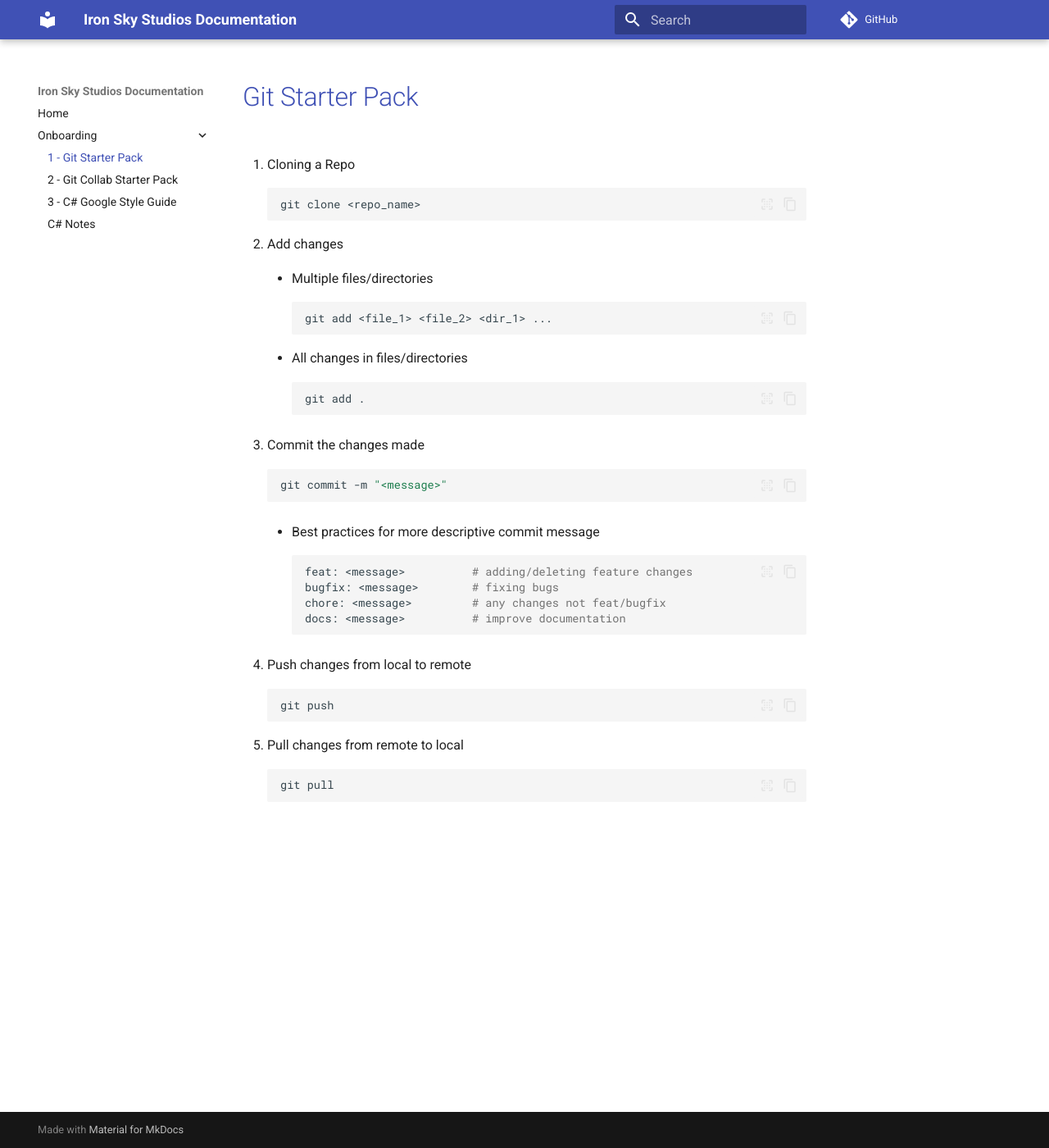
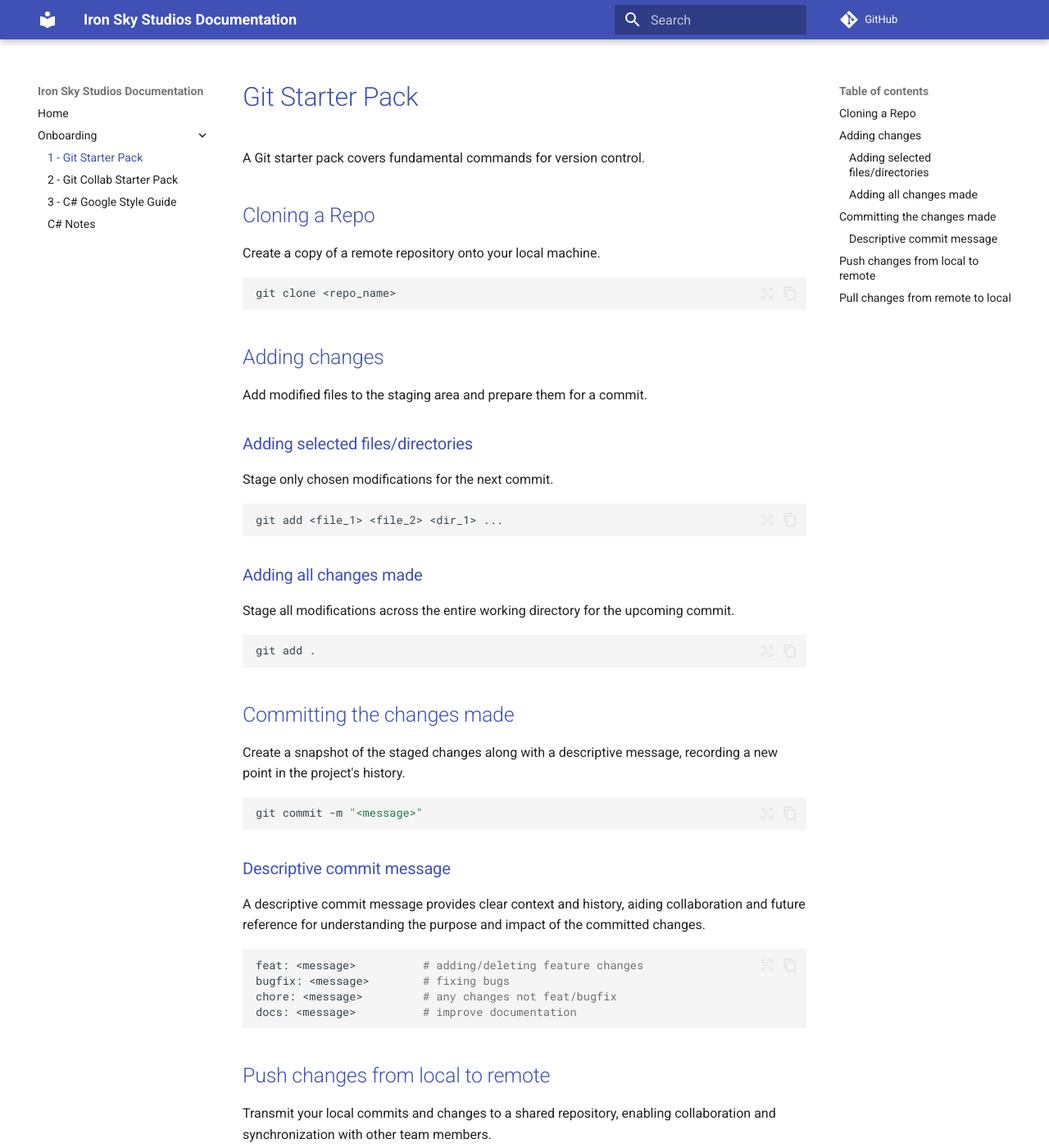
Before and after one commit to Iron-Sky-Studios/docs, an MkDocs documentation site: the page built from docs/onboarding/1-git-starter-pack.md, in a window 1280 px wide and 1400 px high. Shown: the whole window at 82% size. Built offline with MkDocs 1.6.1 and Material for MkDocs 9.7.7, drawn with Linux system fonts in a browser that asks for light colours; some of the changed text lies outside the part shown.

Commit message:
docs: update git starter pack

````diff
--- a/docs/onboarding/1-git-starter-pack.md
+++ b/docs/onboarding/1-git-starter-pack.md
@@ -1,49 +1,65 @@
 # Git Starter Pack
 
+A Git starter pack covers fundamental commands for version control.
+## Cloning a Repo
 
-1. Cloning a Repo
+Create a copy of a remote repository onto your local machine.
 
-    ```bash
-    git clone <repo_name>
-    ```
+```bash
+git clone <repo_name>
+```
 
-2. Add changes
+## Adding changes
 
-    - Multiple files/directories
+Add modified files to the staging area and prepare them for a commit.
 
-        ```bash
-        git add <file_1> <file_2> <dir_1> ...
-        ```
+### Adding selected files/directories
 
-    - All changes in files/directories
+Stage only chosen modifications for the next commit.
 
-        ```bash
-        git add .
-        ```
+```bash
+git add <file_1> <file_2> <dir_1> ...
+```
 
-3. Commit the changes made
+### Adding all changes made
 
-    ```bash
-    git commit -m "<message>"
-    ```
+Stage all modifications across the entire working directory for the upcoming commit.
 
-    - Best practices for more descriptive commit message
+```bash
+git add .
+```
 
-        ```bash
-        feat: <message>          # adding/deleting feature changes
-        bugfix: <message>        # fixing bugs
-        chore: <message>         # any changes not feat/bugfix
-        docs: <message>          # improve documentation
-        ```
+## Committing the changes made
 
-4. Push changes from local to remote
+Create a snapshot of the staged changes along with a descriptive message, recording a new point in the project's history.
 
-    ```bash
-    git push
-    ```
+```bash
+git commit -m "<message>"
+```
 
-5. Pull changes from remote to local
+### Descriptive commit message
 
-    ```bash
-    git pull
-    ```
+A descriptive commit message provides clear context and history, aiding collaboration and future reference for understanding the purpose and impact of the committed changes.
+
+```bash
+feat: <message>          # adding/deleting feature changes
+bugfix: <message>        # fixing bugs
+chore: <message>         # any changes not feat/bugfix
+docs: <message>          # improve documentation
+```
+
+## Push changes from local to remote
+
+Transmit your local commits and changes to a shared repository, enabling collaboration and synchronization with other team members.
+
+```bash
+git push
+```
+
+## Pull changes from remote to local
+
+Fetch and integrate the latest updates from the shared repository into your local codebase.
+
+```bash
+git pull
+```
````
